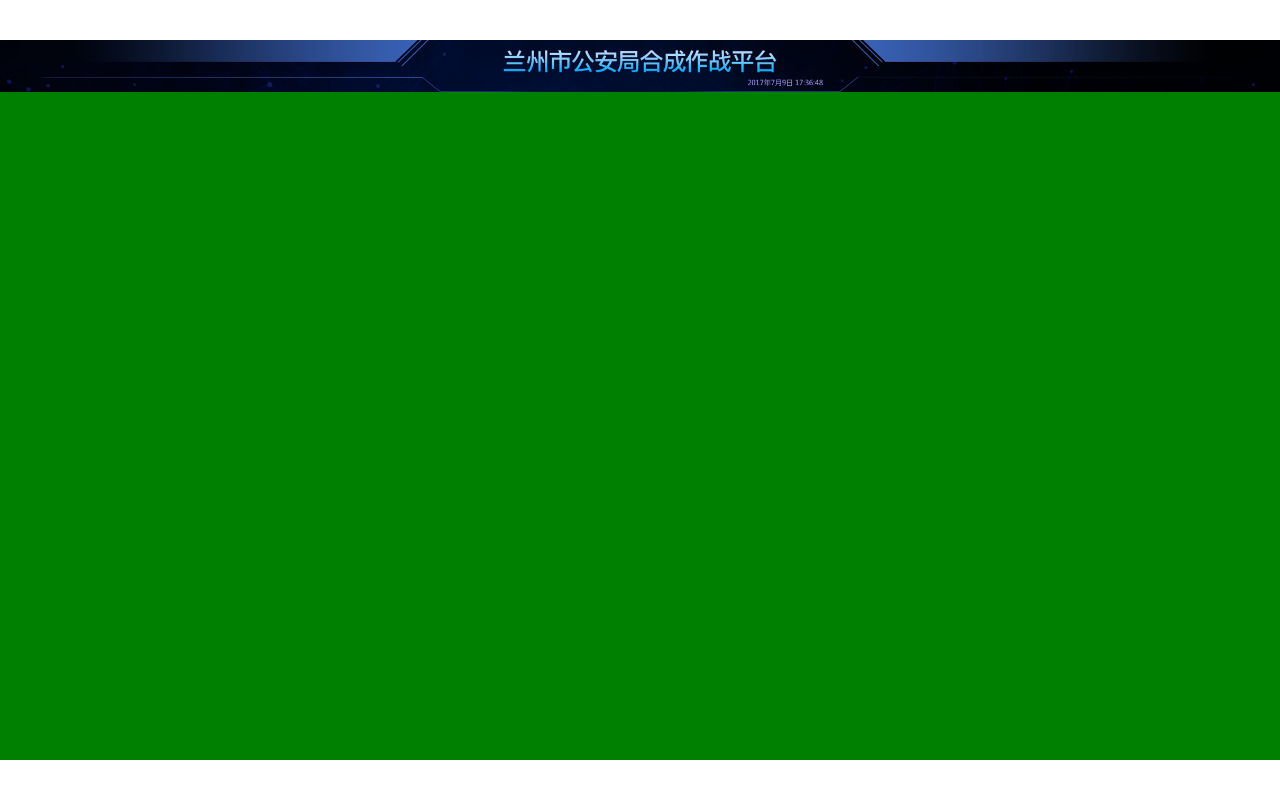
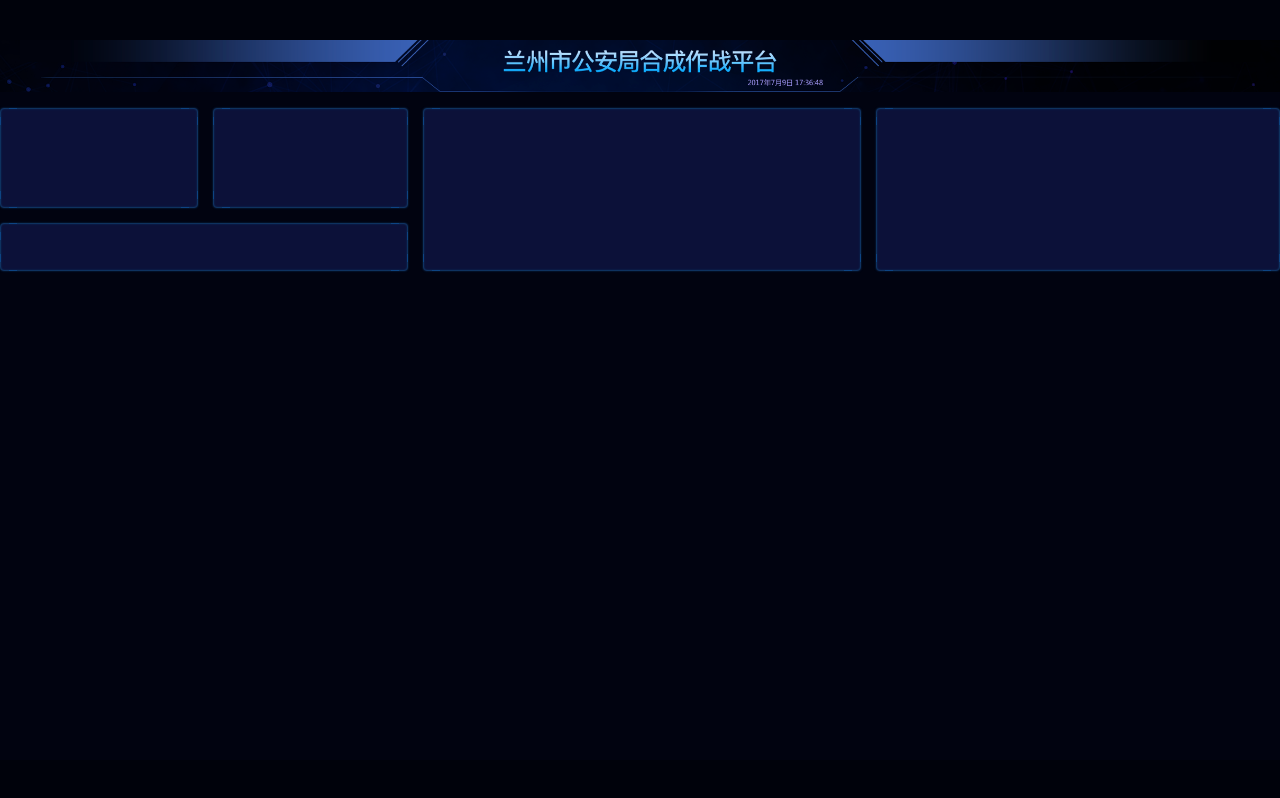
Before and after one commit to wszzj/large-screen, a React (Vite) app: page / in a window 1280 px wide. Built offline with nearby package versions, Linux system fonts and the light colour scheme.

Commit message:
Home页面布局

```diff
--- a/src/pages/home.scss
+++ b/src/pages/home.scss
@@ -1,8 +1,73 @@
 @import '../shared/help.scss';
 
 .home {
-    header {
+    flex: 1;
+    display: flex;
+    flex-direction: column;
+    background: #010310;
+
+    >header {
         height: px(99);
         background-size: cover;
+        background-color: aquamarine;
+    }
+
+    >main {
+        padding-top: px(30);
+        display: grid;
+        grid-template:
+            "box1 box2 box4 box5" 755fr
+            "box3 box3 box4 box5" 363fr / 366fr 361fr 811fr 747fr;
+        grid-column-gap: px(28);
+        grid-row-gap: px(28);
+
+        >section {
+            border: 1px solid #0f3362;
+            border-radius: 4px;
+            position: relative;
+            box-shadow: 0 0 2px 0 #0e325f, inset 0 0 2px 0 #0e325f;
+            background: #0c1139;
+
+            &::before {
+                content: '';
+                position: absolute;
+                left: 0;
+                right: 0;
+                bottom: 0;
+                top: 0;
+                border-radius: 4px;
+                box-shadow: 17px 0 0 -16px #0e325f,
+                    -17px 0 0 -16px #0e325f,
+                    0 17px 0 -16px #0e325f,
+                    0 -17px 0 -16px #0e325f,
+                    9px 0 0 -8px #0d4483,
+                    -9px 0 0 -8px #0d4483,
+                    0 9px 0 -8px #0d4483,
+                    0 -9px 0 -8px #0d4483, ;
+
+            }
+        }
+
+        >.section1 {
+            height: 100px;
+            grid-area: box1;
+        }
+
+        >.section2 {
+
+            grid-area: box2;
+        }
+
+        >.section3 {
+            grid-area: box3;
+        }
+
+        >.section4 {
+            grid-area: box4;
+        }
+
+        >.section5 {
+            grid-area: box5;
+        }
     }
 }
--- a/src/pages/home.tsx
+++ b/src/pages/home.tsx
@@ -3,9 +3,16 @@
 
 export const Home = () => {
   return (
-    <div>
+    <div className="App">
       <div className="home">
         <header style={{ backgroundImage: `url(${headerBg})` }}></header>
+        <main>
+          <section className="section1"></section>
+          <section className="section2"></section>
+          <section className="section3"></section>
+          <section className="section4"></section>
+          <section className="section5"></section>
+        </main>
       </div>
     </div>
   );
--- a/src/shared/help.scss
+++ b/src/shared/help.scss
@@ -1,5 +1,5 @@
 @function px($n) {
-    @return $n / 2420 * 100rem; //设计稿宽度2420px
+    @return calc($n / 2420) * 100rem; //设计稿宽度2420px
 }
 
 $blue: #002866;
--- a/src/shared/style.scss
+++ b/src/shared/style.scss
@@ -32,9 +32,18 @@
 body {
     font-family: $font-hei;
     font-size: 16px;
+    background: #00020b;
 }
 
 #root {
     margin: 0 auto;
     background: green;
+    display: flex;
+    flex-direction: column;
 }
+
+.App {
+    flex: 1;
+    display: flex;
+    flex-direction: column;
+}
--- a/vite.config.ts
+++ b/vite.config.ts
@@ -1,8 +1,6 @@
 import { defineConfig } from "vite";
 import react from "@vitejs/plugin-react";
-import reactRefresh from "eslint-plugin-react-refresh";
-
 // https://vitejs.dev/config/
 export default defineConfig({
-  plugins: [react(), reactRefresh()],
+  plugins: [react()],
 });
```
Also changed, not shown: src/pages/config.tsx (+8 -9 lines).
